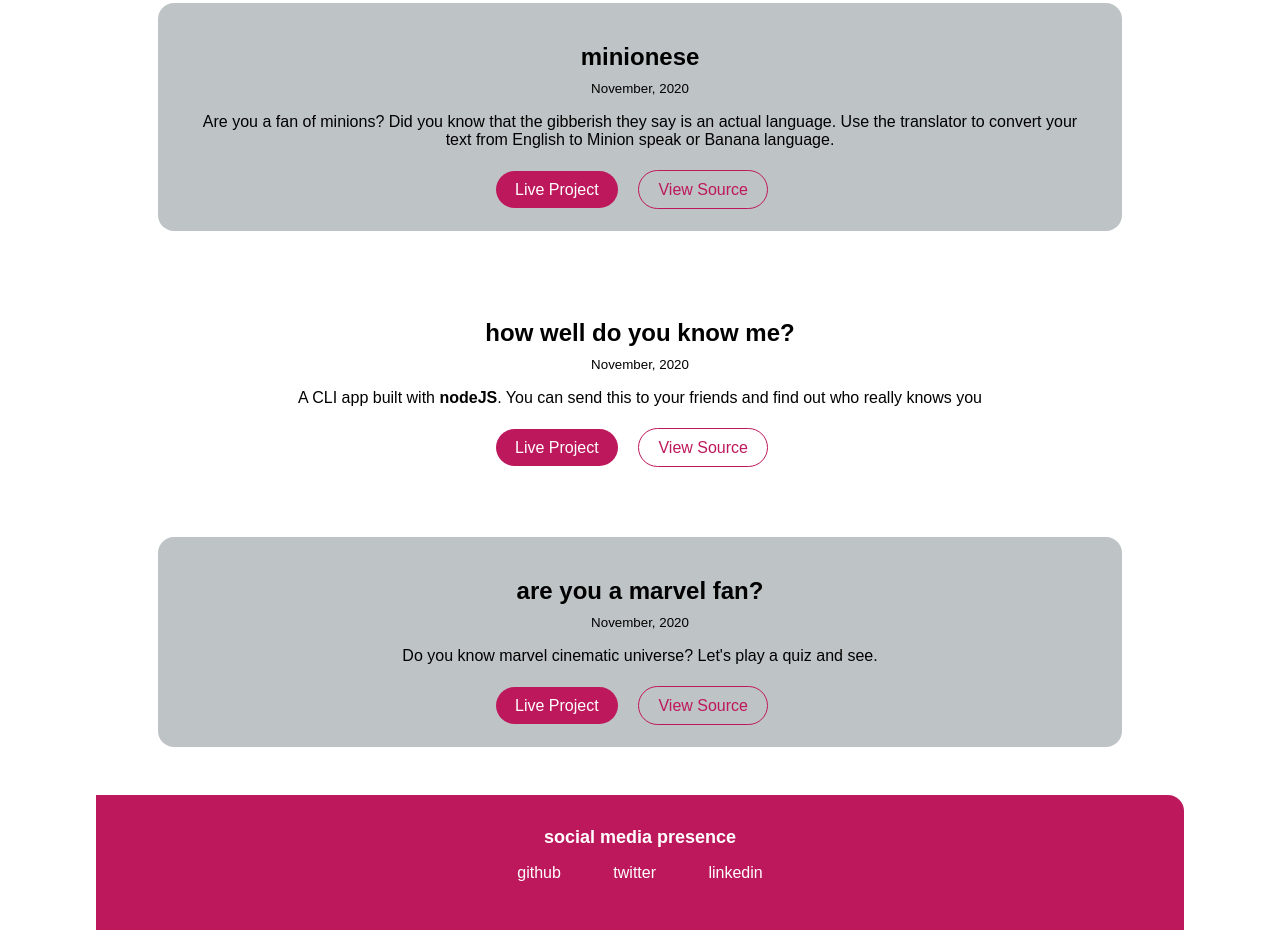
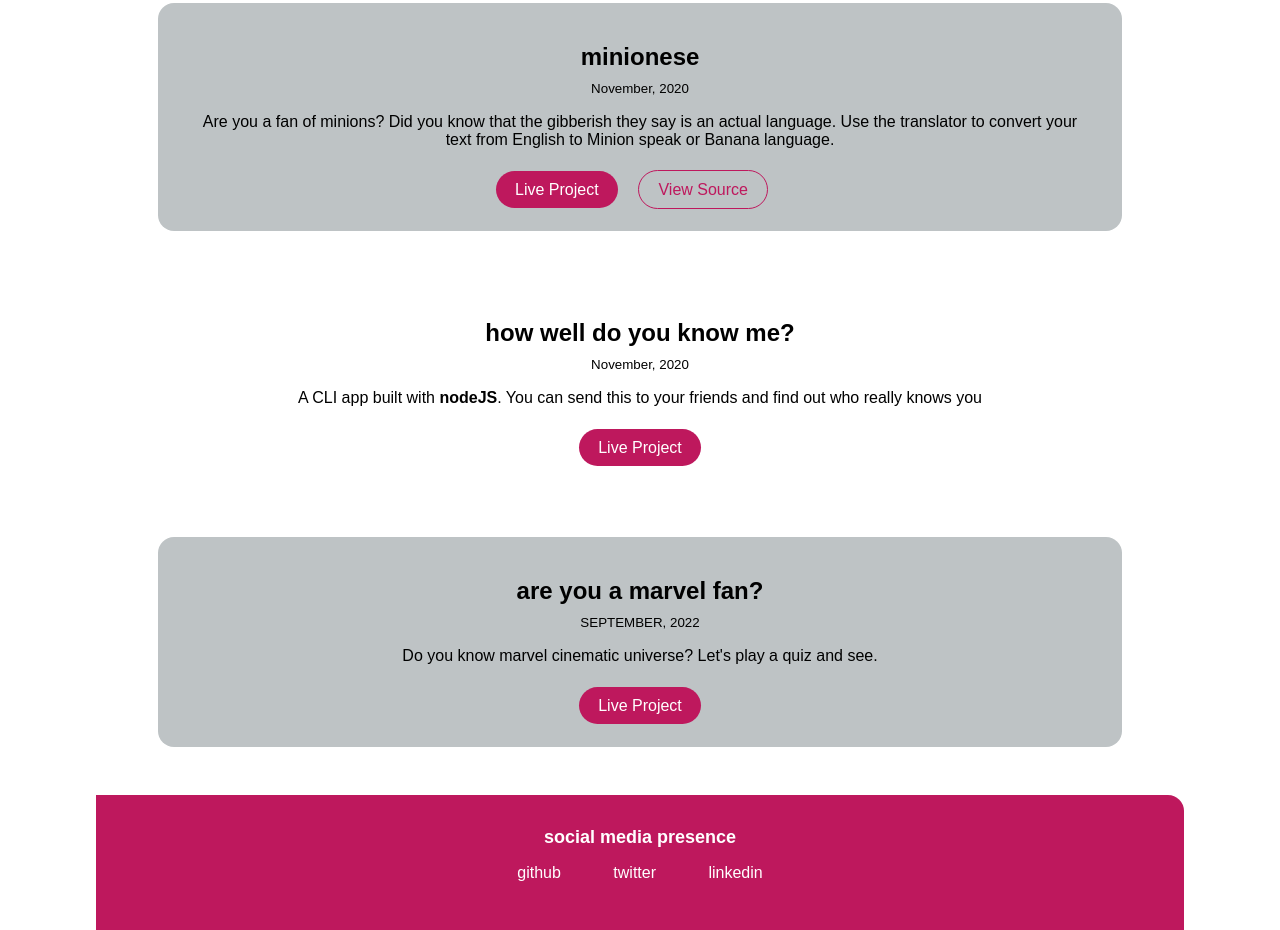
Before and after one commit to xxsameerx/project-page, a plain HTML site: page index.html in a window 1280 px wide. Shown: the part 2440-3370 px from the top of the page. Drawn offline with Linux system fonts and the light colour scheme.

Commit message:
mself done

```diff
--- a/index.html
+++ b/index.html
@@ -236,35 +236,27 @@
 
           <a
             class="link link-primary"
-            href="https://repl.it/@tanaypratap/end-game?embed=true"
+            href="https://replit.com/@Mohammad-Samee2/SELF-QUIZ#index.js"
             >Live Project</a
           >
-          <a
-            class="link link-secondary"
-            href="https://github.com/tanaypratap/neogcamp-cli-project-1"
-            >View Source</a
-          >
+
         </article>
       </li>
 
       <li>
         <article class="showcase-list container container-center ow">
           <h1>are you a marvel fan?</h1>
-          <small>November, 2020</small>
+          <small>SEPTEMBER, 2022</small>
           <p>
             Do you know marvel cinematic universe? Let's play a quiz and see.
           </p>
 
-<a
+           <a
             class="link link-primary"
-            href="https://replit.com/@Mohammad-Samee2/marvel#index.js"
+            href="https://replit.com/@Mohammad-Samee2/Mrvel-fk#index.js"
             >Live Project</a
           >
-          <a
-            class="link link-secondary"
-            href="https://github.com/tanaypratap/neogcamp-quiz-on-marvel"
-            >View Source</a
-          >
+
         </article>
       </li>
     </ul>
```
